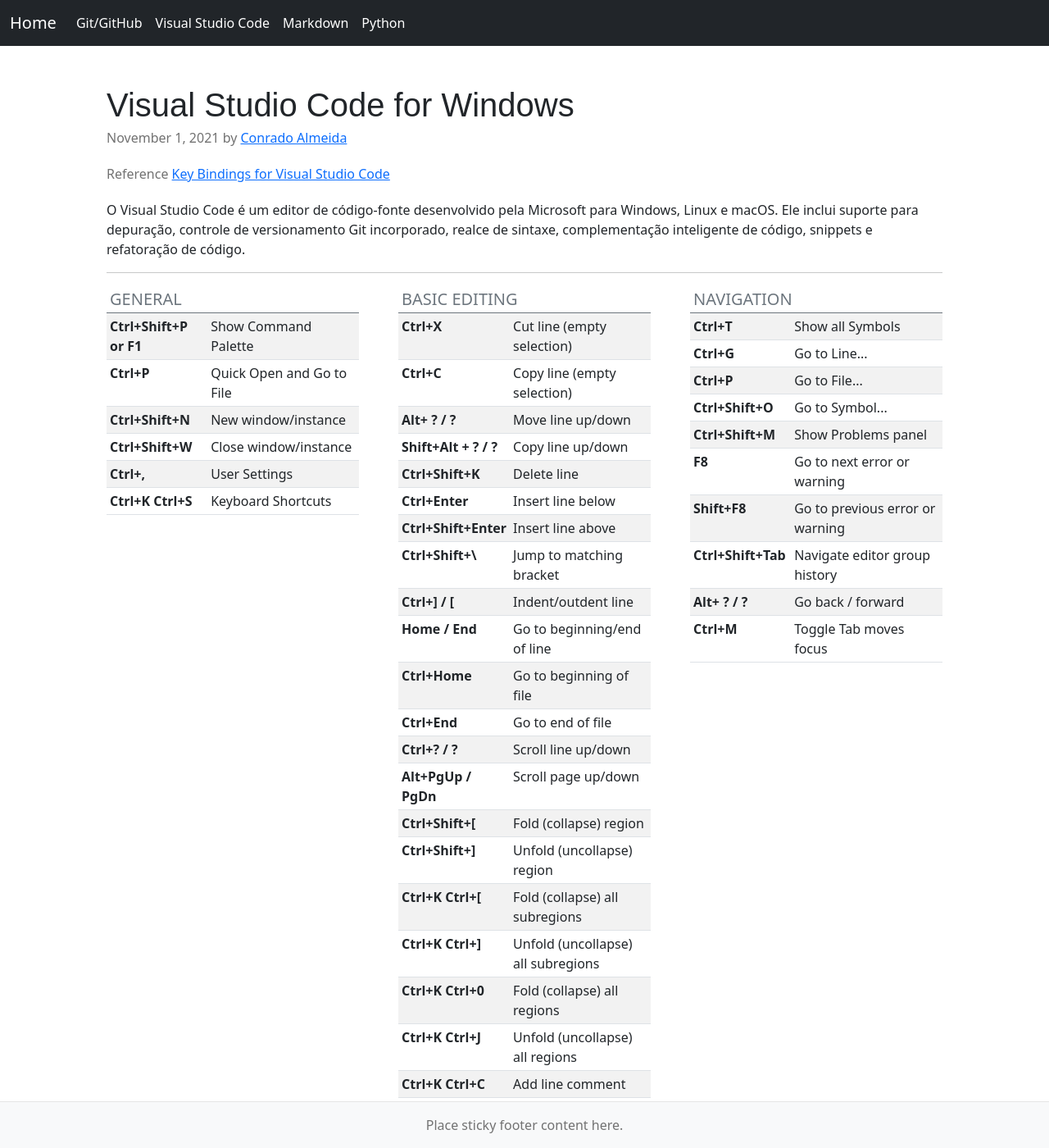
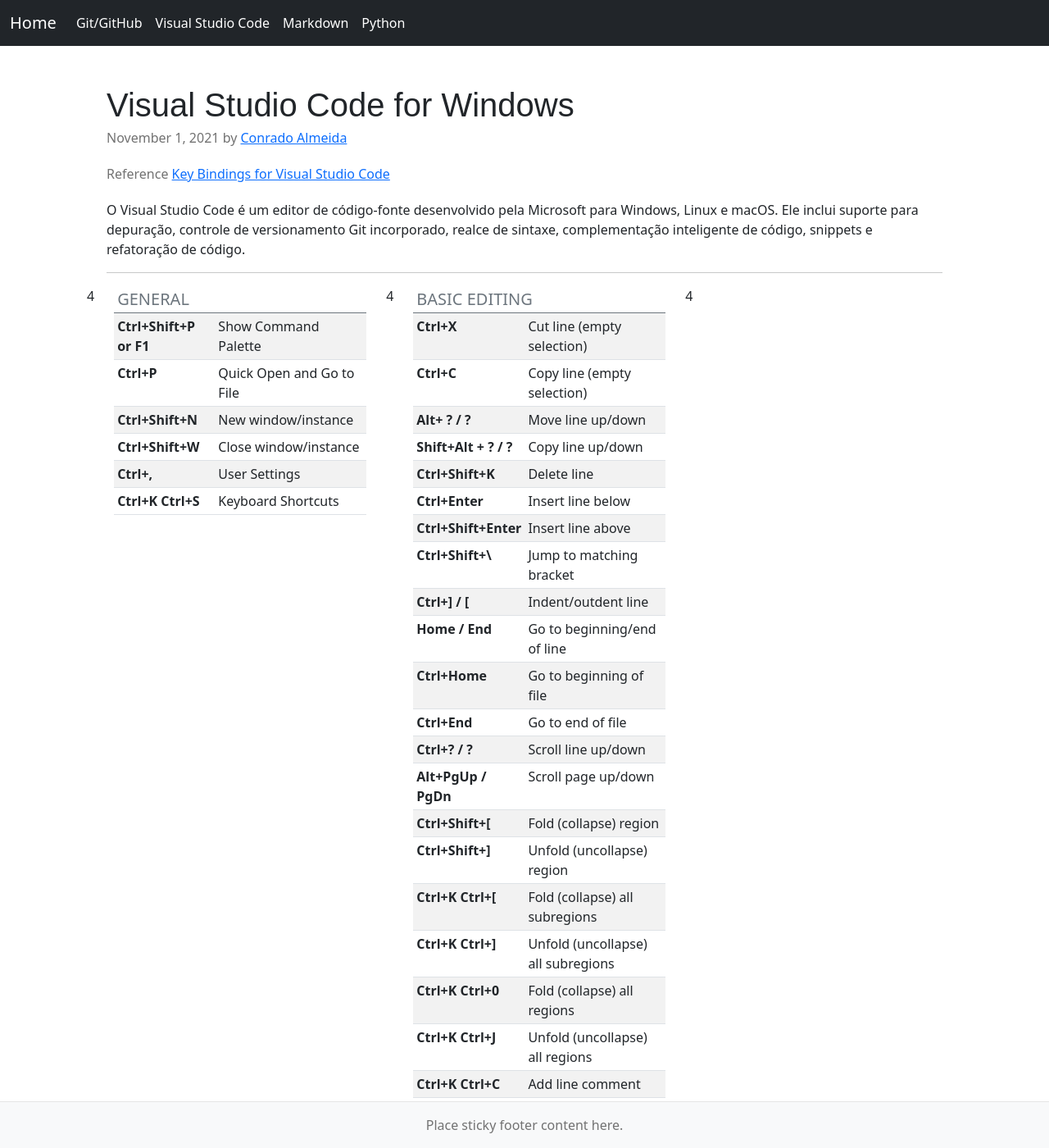
Before and after one commit to ConradoAlmeida/cheatsheets, a Jekyll site: the page built from vscode-cheat.html, in a window 1280 px wide and 1400 px high. Shown: the whole window at 82% size. Built offline with Jekyll 4.4.1, drawn with Linux system fonts in a browser that asks for light colours.

Commit message:
atributo size

```diff
--- a/vscode-cheat.html
+++ b/vscode-cheat.html
@@ -19,7 +19,7 @@
 
 
 {% for dado in dados2 %}
-{{dado.items.count}}
+{{dado.items[2].size}}
 
 <div class="col-md-4 mt-0">
  <article class="blog-post">
```
